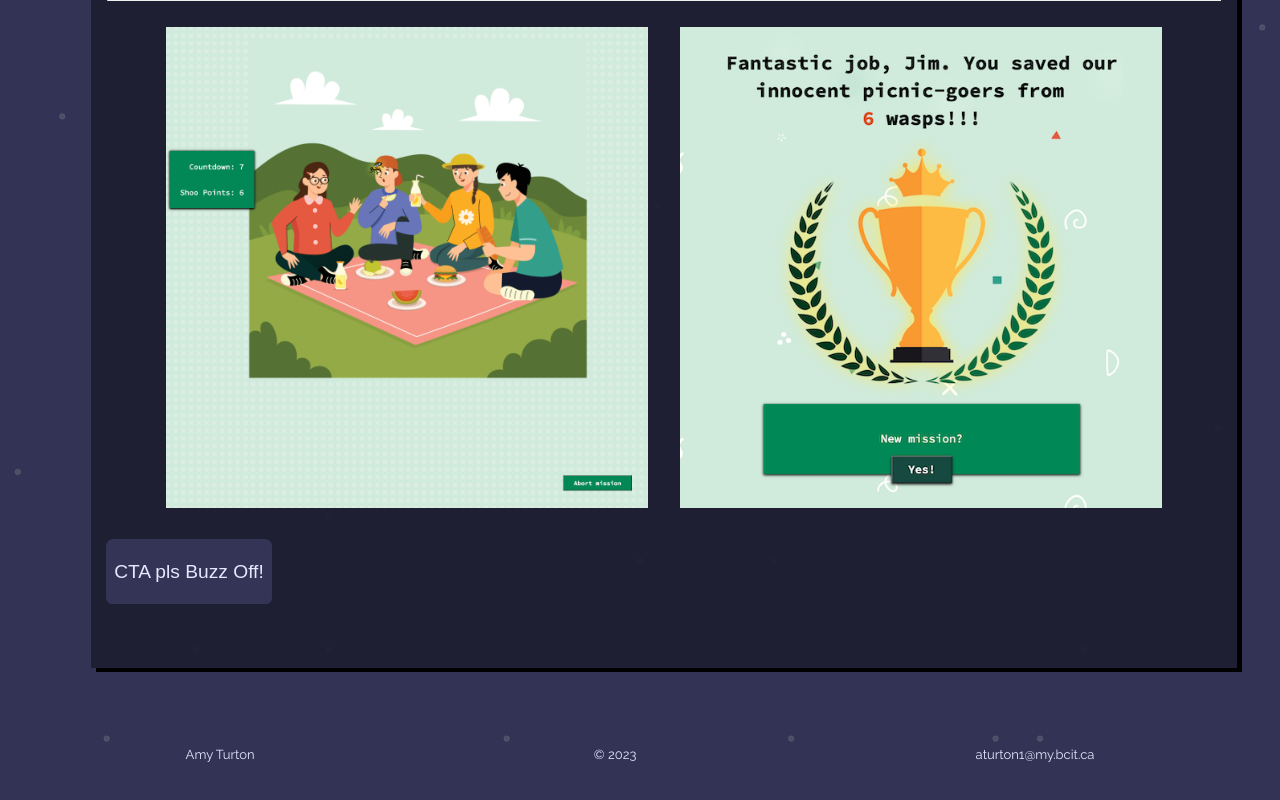
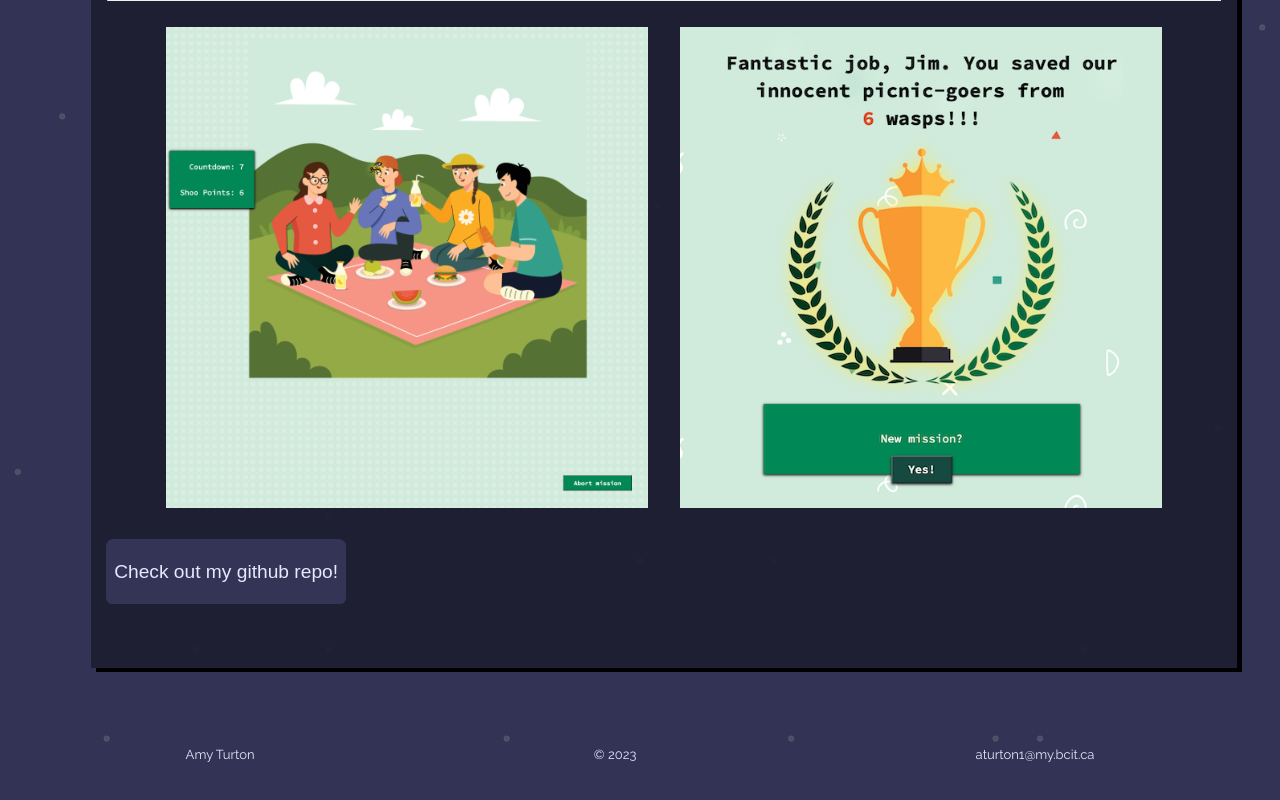
Before and after one commit to manytrout/portfolio-amy, a React (Create React App) app: page /portfolio-amy/buzz-off in a window 1280 px wide. Shown: the part 1217-2017 px from the top of the page. Built offline with nearby package versions, Linux system fonts and the light colour scheme; a web font is replaced by a local one.

Commit message:
final fixes

```diff
--- a/package.json
+++ b/package.json
@@ -2,7 +2,7 @@
   "name": "portfolio-amy",
   "version": "0.1.0",
   "private": true,
-  "homepage": "https://amyturton.ca/",
+  "homepage": "https://amyturton.ca/portfolio-amy",
   "dependencies": {
     "@testing-library/jest-dom": "^5.16.5",
     "@testing-library/react": "^13.4.0",
--- a/src/components/Project.js
+++ b/src/components/Project.js
@@ -12,22 +12,11 @@ function Project({
 	detailImage02,
 	detailImage02AltText,
 }) {
-	// let { pageData } = useParams();
-	// function getProjectSlug({slug}){
-	// 	pageData = {slug};
-	// }
-
 	return (
 		<div className={`singleProject ${slug} ${projectType}`}>
 			<div className="projectFullDetails">
 				<h2 className="projectTitle">{title}</h2>
 				<div className="projectDetails">{details}</div>
-				{/* <img
-					className="projectPicture"
-					src={titleImage}
-					alt={titleImageAltText}
-				/> */}
-				{/* TO DO: add the commented out extra images to somewhere specific maybe*/}
 				<div className="snapshotContainer">
 					<img
 						className="projectSnapshot projectDetail01"
@@ -40,12 +29,9 @@ function Project({
 						alt={detailImage02AltText}
 					/>
 				</div>
-
-				{/* DONE: fix slug so it doesn't bring me to the bottom of the home page */}
 				<CallToAction
-					slug="/"
-					hardText="CTA pls"
-					variableText={title}
+					slug="https://github.com/manytrout/"
+					hardText="Check out my github repo!"
 				/>
 			</div>
 		</div>
```
Also changed, not shown: src/components/CallToAction.js (+2 -8 lines). Lines whose indentation alone changed are shown as unchanged.
